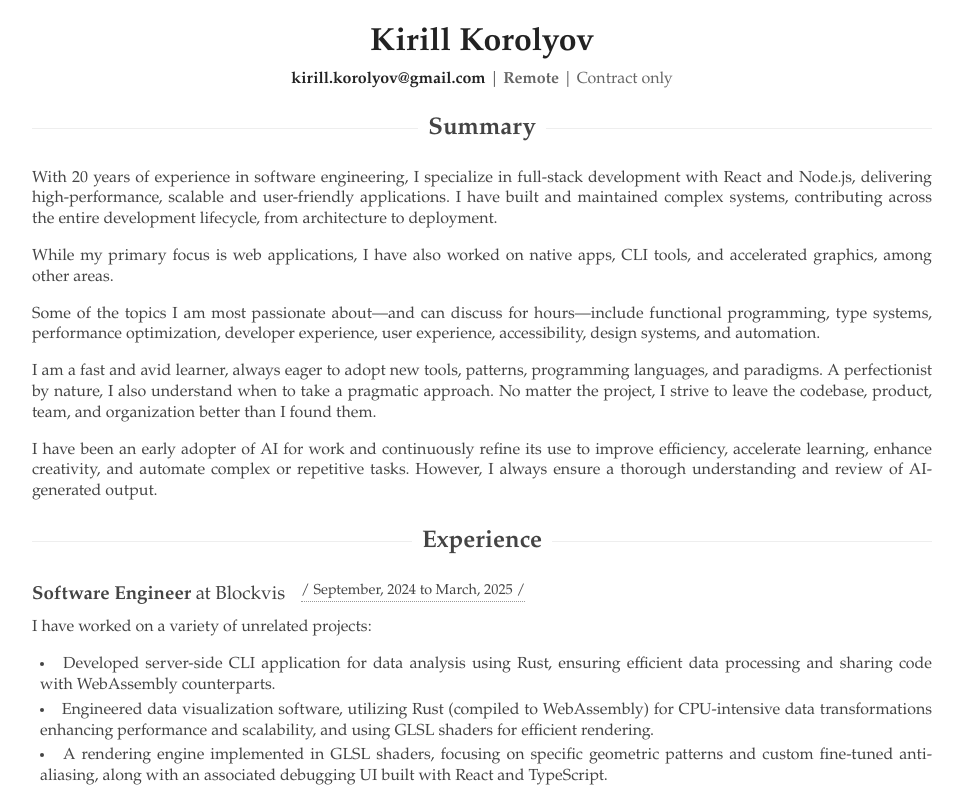
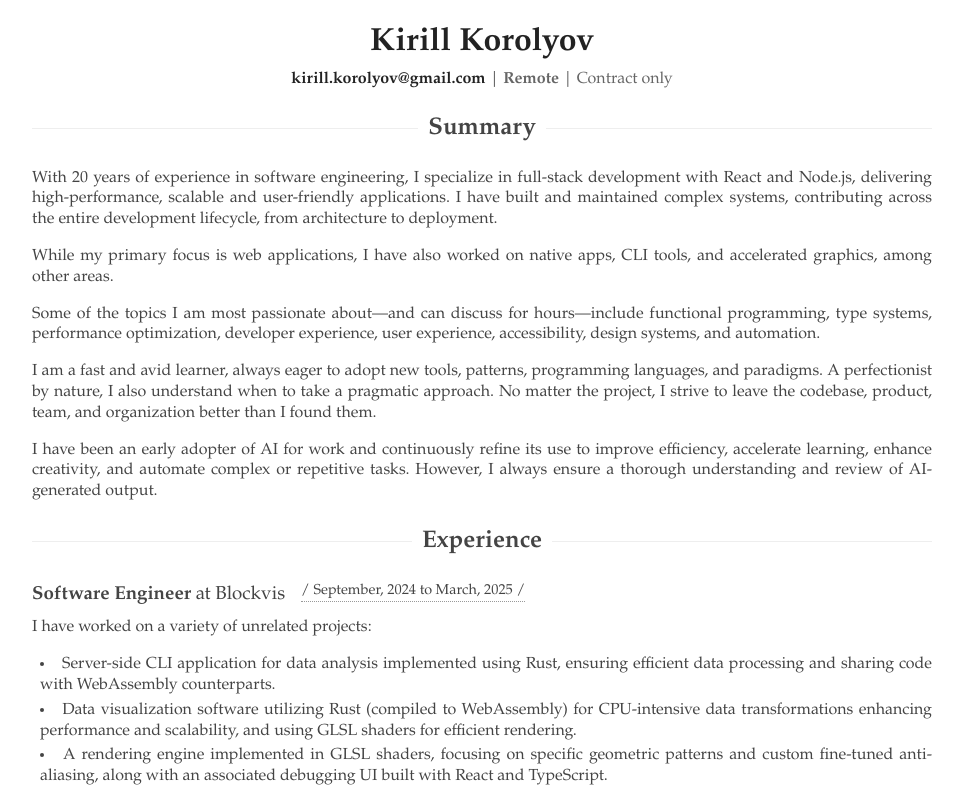
Before and after one commit to Dremora/dremora.com, a Next.js app: page /resume in a window 1280 px wide. Shown: the top 791 px of the page, without its empty margins (158-1121 px from the left). Built offline with nearby package versions, Linux system fonts and the light colour scheme.

Commit message:
More consistent language

```diff
--- a/src/app/resume/page.tsx
+++ b/src/app/resume/page.tsx
@@ -226,15 +226,14 @@ export default function Resume() {
         </JobDescription>
         <JobDescriptionList>
           <JobDescriptionItem>
-            Developed server-side CLI application for data analysis using Rust,
-            ensuring efficient data processing and sharing code with WebAssembly
-            counterparts.
+            Server-side CLI application for data analysis implemented using
+            Rust, ensuring efficient data processing and sharing code with
+            WebAssembly counterparts.
           </JobDescriptionItem>
           <JobDescriptionItem>
-            Engineered data visualization software, utilizing Rust (compiled to
-            WebAssembly) for CPU-intensive data transformations enhancing
-            performance and scalability, and using GLSL shaders for efficient
-            rendering.
+            Data visualization software utilizing Rust (compiled to WebAssembly)
+            for CPU-intensive data transformations enhancing performance and
+            scalability, and using GLSL shaders for efficient rendering.
           </JobDescriptionItem>
           <JobDescriptionItem>
             A rendering engine implemented in GLSL shaders, focusing on specific
```
